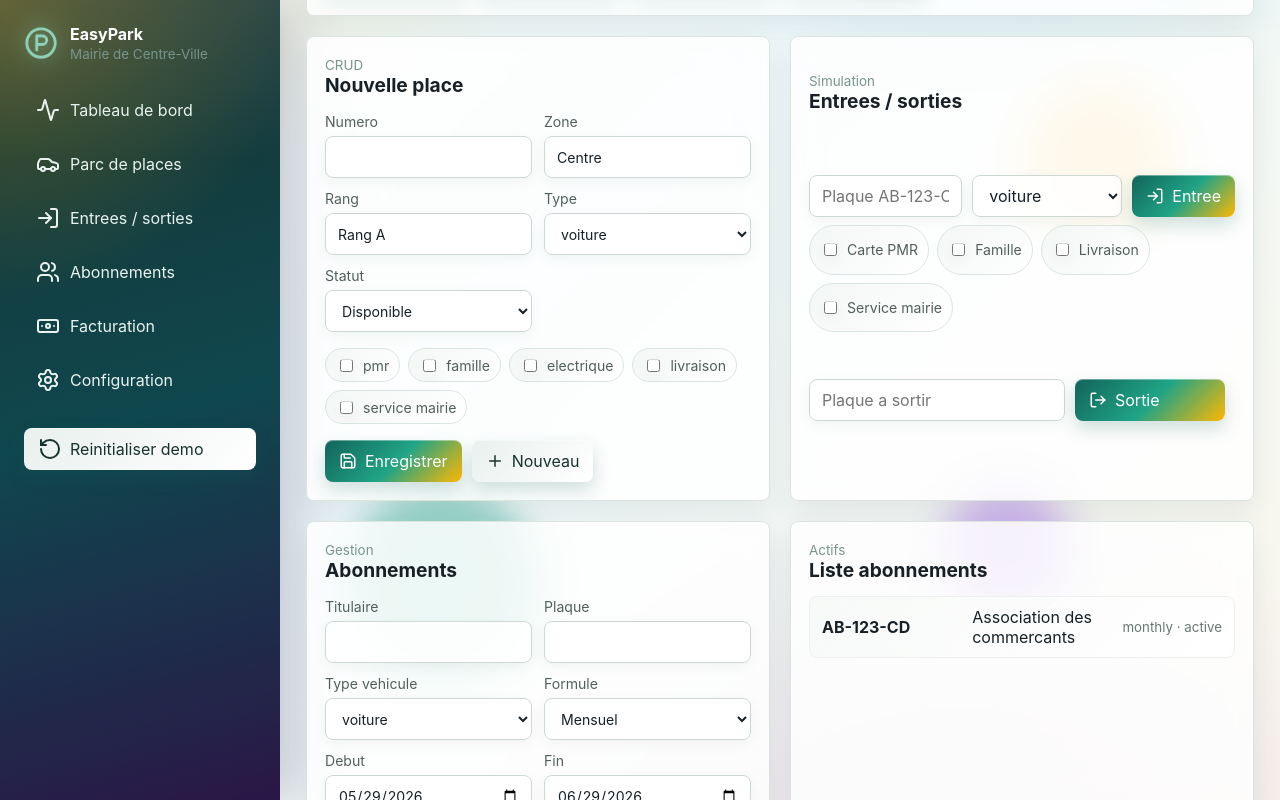
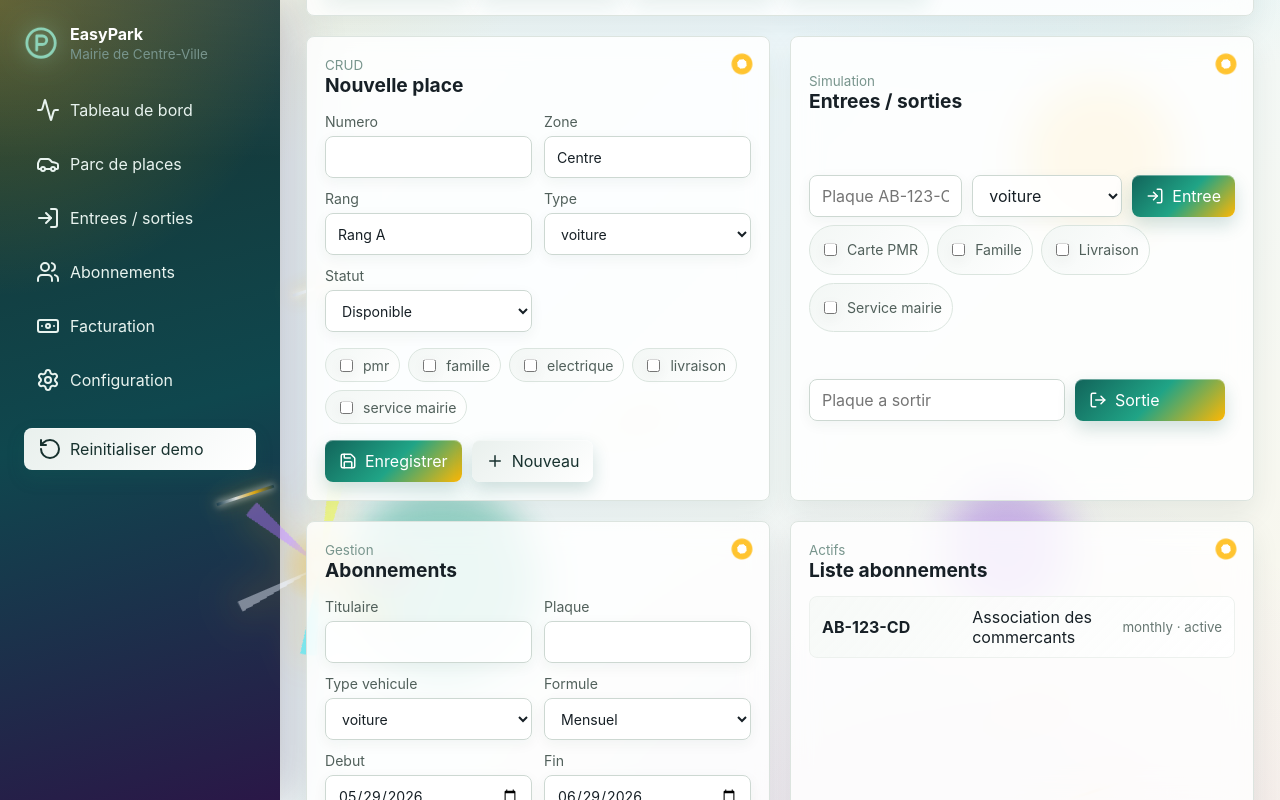
Before and after one commit to RaphProjects/easypark, a Vue app: page / in a window 1280 px wide. Both pictures are taken after typing "Sample" into the empty fields and a click on the button "Sortie". Shown: the part 632-1432 px from the top of the page. Built offline with nearby package versions, Linux system fonts and the light colour scheme.

Commit message:
Add chaotic lightning star and explosion effects

```diff
--- a/src/App.vue
+++ b/src/App.vue
@@ -180,6 +180,16 @@ function formatMoney(value) {
       <div class="ambient fx-one"></div>
       <div class="ambient fx-two"></div>
       <div class="ambient fx-three"></div>
+      <div class="lightning bolt-one"></div>
+      <div class="lightning bolt-two"></div>
+      <div class="starfield" aria-hidden="true">
+        <span v-for="index in 28" :key="`star-${index}`" class="shooting-star"></span>
+      </div>
+      <div class="explosion explosion-one" aria-hidden="true"></div>
+      <div class="explosion explosion-two" aria-hidden="true"></div>
+      <div class="spark-burst" aria-hidden="true">
+        <span v-for="index in 18" :key="`spark-${index}`"></span>
+      </div>
 
       <header class="topbar">
         <div>
--- a/src/styles.css
+++ b/src/styles.css
@@ -223,6 +223,146 @@ nav a:hover {
   width: 120px;
 }
 
+.lightning {
+  clip-path: polygon(38% 0, 64% 0, 51% 34%, 72% 34%, 30% 100%, 42% 50%, 24% 50%);
+  filter: drop-shadow(0 0 12px rgba(255, 255, 255, 0.95)) drop-shadow(0 0 24px rgba(255, 217, 61, 0.9));
+  height: 190px;
+  opacity: 0;
+  pointer-events: none;
+  position: fixed;
+  width: 90px;
+  z-index: 0;
+}
+
+.bolt-one {
+  animation: lightning-strike 4.2s ease-in-out infinite;
+  background: linear-gradient(180deg, #ffffff, #fff45c 45%, #00f5ff);
+  right: 9%;
+  top: 4%;
+  transform: rotate(12deg);
+}
+
+.bolt-two {
+  animation: lightning-strike 5.6s ease-in-out infinite 1.1s;
+  background: linear-gradient(180deg, #ffffff, #c77dff 48%, #ff006e);
+  left: 24%;
+  top: 18%;
+  transform: rotate(-18deg) scale(0.82);
+}
+
+.starfield {
+  inset: 0;
+  overflow: hidden;
+  pointer-events: none;
+  position: fixed;
+  z-index: 0;
+}
+
+.shooting-star {
+  animation: shoot-star 3.8s linear infinite;
+  background: linear-gradient(90deg, transparent, #ffffff, #ffb703, transparent);
+  border-radius: 999px;
+  box-shadow: 0 0 10px #ffffff, 0 0 24px rgba(255, 183, 3, 0.8);
+  height: 3px;
+  left: -18%;
+  position: absolute;
+  top: calc(var(--star-top, 10) * 1%);
+  transform: rotate(-18deg);
+  width: 120px;
+}
+
+.shooting-star:nth-child(1) { --star-top: 8; animation-delay: 0.1s; animation-duration: 4.1s; }
+.shooting-star:nth-child(2) { --star-top: 16; animation-delay: 1.3s; animation-duration: 3.4s; }
+.shooting-star:nth-child(3) { --star-top: 24; animation-delay: 2.1s; animation-duration: 4.8s; }
+.shooting-star:nth-child(4) { --star-top: 34; animation-delay: 0.7s; animation-duration: 5.2s; }
+.shooting-star:nth-child(5) { --star-top: 43; animation-delay: 1.9s; animation-duration: 3.6s; }
+.shooting-star:nth-child(6) { --star-top: 52; animation-delay: 2.8s; animation-duration: 4.4s; }
+.shooting-star:nth-child(7) { --star-top: 61; animation-delay: 0.4s; animation-duration: 4.7s; }
+.shooting-star:nth-child(8) { --star-top: 70; animation-delay: 1.6s; animation-duration: 3.9s; }
+.shooting-star:nth-child(9) { --star-top: 79; animation-delay: 2.5s; animation-duration: 5.5s; }
+.shooting-star:nth-child(10) { --star-top: 88; animation-delay: 0.9s; animation-duration: 4.2s; }
+.shooting-star:nth-child(n + 11) {
+  animation-delay: calc((var(--i, 1) + 1) * 0.23s);
+  opacity: 0.72;
+  width: 70px;
+}
+
+.explosion {
+  animation: explode 3.7s ease-out infinite;
+  background:
+    conic-gradient(from 0deg, transparent 0 7%, #ff006e 7% 9%, transparent 9% 17%, #ffb703 17% 20%, transparent 20% 32%, #00f5ff 32% 35%, transparent 35% 48%, #ffffff 48% 50%, transparent 50% 66%, #c77dff 66% 69%, transparent 69% 83%, #faff00 83% 86%, transparent 86% 100%);
+  border-radius: 999px;
+  filter: blur(0.2px) drop-shadow(0 0 18px rgba(255, 183, 3, 0.85));
+  height: 180px;
+  opacity: 0;
+  pointer-events: none;
+  position: fixed;
+  width: 180px;
+  z-index: 0;
+}
+
+.explosion::after {
+  background: radial-gradient(circle, rgba(255, 255, 255, 0.95), rgba(255, 183, 3, 0.62) 18%, transparent 58%);
+  border-radius: inherit;
+  content: "";
+  inset: 24%;
+  position: absolute;
+}
+
+.explosion-one {
+  right: 24%;
+  top: 28%;
+}
+
+.explosion-two {
+  animation-delay: 1.4s;
+  bottom: 18%;
+  left: 18%;
+  transform: scale(0.72);
+}
+
+.spark-burst {
+  height: 220px;
+  left: 54%;
+  pointer-events: none;
+  position: fixed;
+  top: 8%;
+  width: 220px;
+  z-index: 0;
+}
+
+.spark-burst span {
+  animation: spark-pop 2.6s ease-out infinite;
+  background: #ffffff;
+  border-radius: 999px;
+  box-shadow: 0 0 12px #fff, 0 0 24px #ffb703;
+  height: 8px;
+  left: 50%;
+  position: absolute;
+  top: 50%;
+  transform: rotate(calc(var(--spark-angle) * 1deg)) translateX(0);
+  width: 8px;
+}
+
+.spark-burst span:nth-child(1) { --spark-angle: 0; animation-delay: 0s; }
+.spark-burst span:nth-child(2) { --spark-angle: 20; animation-delay: .04s; }
+.spark-burst span:nth-child(3) { --spark-angle: 40; animation-delay: .08s; }
+.spark-burst span:nth-child(4) { --spark-angle: 60; animation-delay: .12s; }
+.spark-burst span:nth-child(5) { --spark-angle: 80; animation-delay: .16s; }
+.spark-burst span:nth-child(6) { --spark-angle: 100; animation-delay: .2s; }
+.spark-burst span:nth-child(7) { --spark-angle: 120; animation-delay: .24s; }
+.spark-burst span:nth-child(8) { --spark-angle: 140; animation-delay: .28s; }
+.spark-burst span:nth-child(9) { --spark-angle: 160; animation-delay: .32s; }
+.spark-burst span:nth-child(10) { --spark-angle: 180; animation-delay: .36s; }
+.spark-burst span:nth-child(11) { --spark-angle: 200; animation-delay: .4s; }
+.spark-burst span:nth-child(12) { --spark-angle: 220; animation-delay: .44s; }
+.spark-burst span:nth-child(13) { --spark-angle: 240; animation-delay: .48s; }
+.spark-burst span:nth-child(14) { --spark-angle: 260; animation-delay: .52s; }
+.spark-burst span:nth-child(15) { --spark-angle: 280; animation-delay: .56s; }
+.spark-burst span:nth-child(16) { --spark-angle: 300; animation-delay: .6s; }
+.spark-burst span:nth-child(17) { --spark-angle: 320; animation-delay: .64s; }
+.spark-burst span:nth-child(18) { --spark-angle: 340; animation-delay: .68s; }
+
 .topbar,
 .section-title {
   align-items: center;
@@ -343,6 +483,18 @@ h2 {
   width: 50%;
 }
 
+.panel::after {
+  animation: corner-sparkle 1.8s ease-in-out infinite;
+  background: radial-gradient(circle, #fff 0 18%, #ffb703 19% 38%, transparent 42%);
+  content: "";
+  height: 34px;
+  pointer-events: none;
+  position: absolute;
+  right: 10px;
+  top: 10px;
+  width: 34px;
+}
+
 .filters,
 .actions,
 .operation {
@@ -392,6 +544,7 @@ h2 {
 
 .spot strong {
   font-size: 1.2rem;
+  text-shadow: 0 0 10px rgba(255, 255, 255, 0.95);
 }
 
 .spot small,
@@ -708,6 +861,80 @@ h2 {
   }
 }
 
+@keyframes lightning-strike {
+  0%,
+  76%,
+  79%,
+  82%,
+  100% {
+    opacity: 0;
+  }
+  77%,
+  80% {
+    opacity: 1;
+    transform: rotate(12deg) scale(1.08);
+  }
+  81% {
+    opacity: 0.45;
+  }
+}
+
+@keyframes shoot-star {
+  0% {
+    opacity: 0;
+    transform: translateX(0) translateY(0) rotate(-18deg) scaleX(0.35);
+  }
+  8% {
+    opacity: 1;
+  }
+  100% {
+    opacity: 0;
+    transform: translateX(140vw) translateY(42vh) rotate(-18deg) scaleX(1);
+  }
+}
+
+@keyframes explode {
+  0%,
+  68% {
+    opacity: 0;
+    transform: scale(0.08) rotate(0deg);
+  }
+  74% {
+    opacity: 1;
+  }
+  100% {
+    opacity: 0;
+    transform: scale(1.4) rotate(96deg);
+  }
+}
+
+@keyframes spark-pop {
+  0%,
+  56% {
+    opacity: 0;
+    transform: rotate(calc(var(--spark-angle) * 1deg)) translateX(0) scale(0.2);
+  }
+  64% {
+    opacity: 1;
+  }
+  100% {
+    opacity: 0;
+    transform: rotate(calc(var(--spark-angle) * 1deg)) translateX(108px) scale(0.9);
+  }
+}
+
+@keyframes corner-sparkle {
+  0%,
+  100% {
+    opacity: 0.18;
+    transform: rotate(0deg) scale(0.65);
+  }
+  50% {
+    opacity: 0.85;
+    transform: rotate(180deg) scale(1.1);
+  }
+}
+
 @media (prefers-reduced-motion: reduce) {
   *,
   *::before,
```
